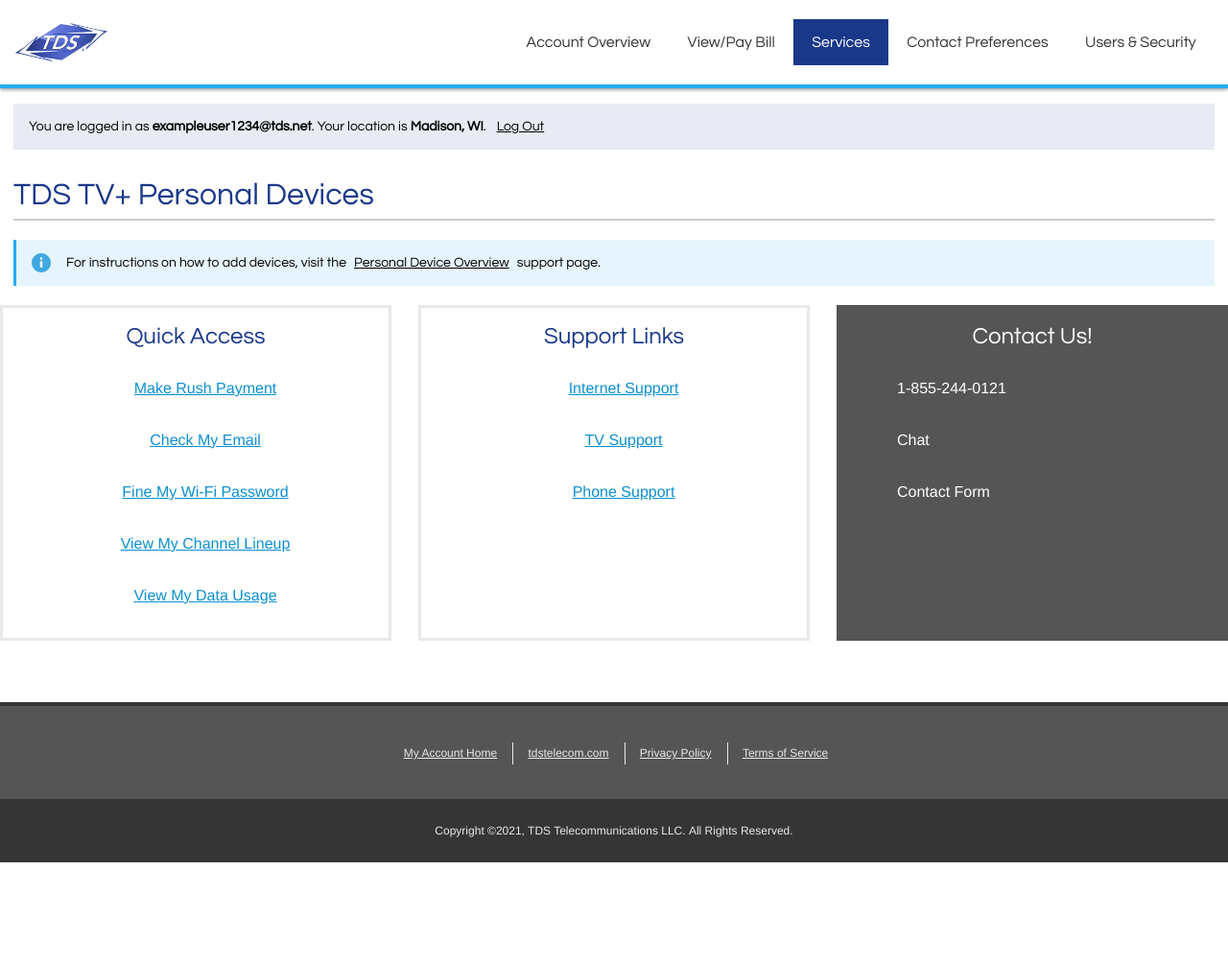
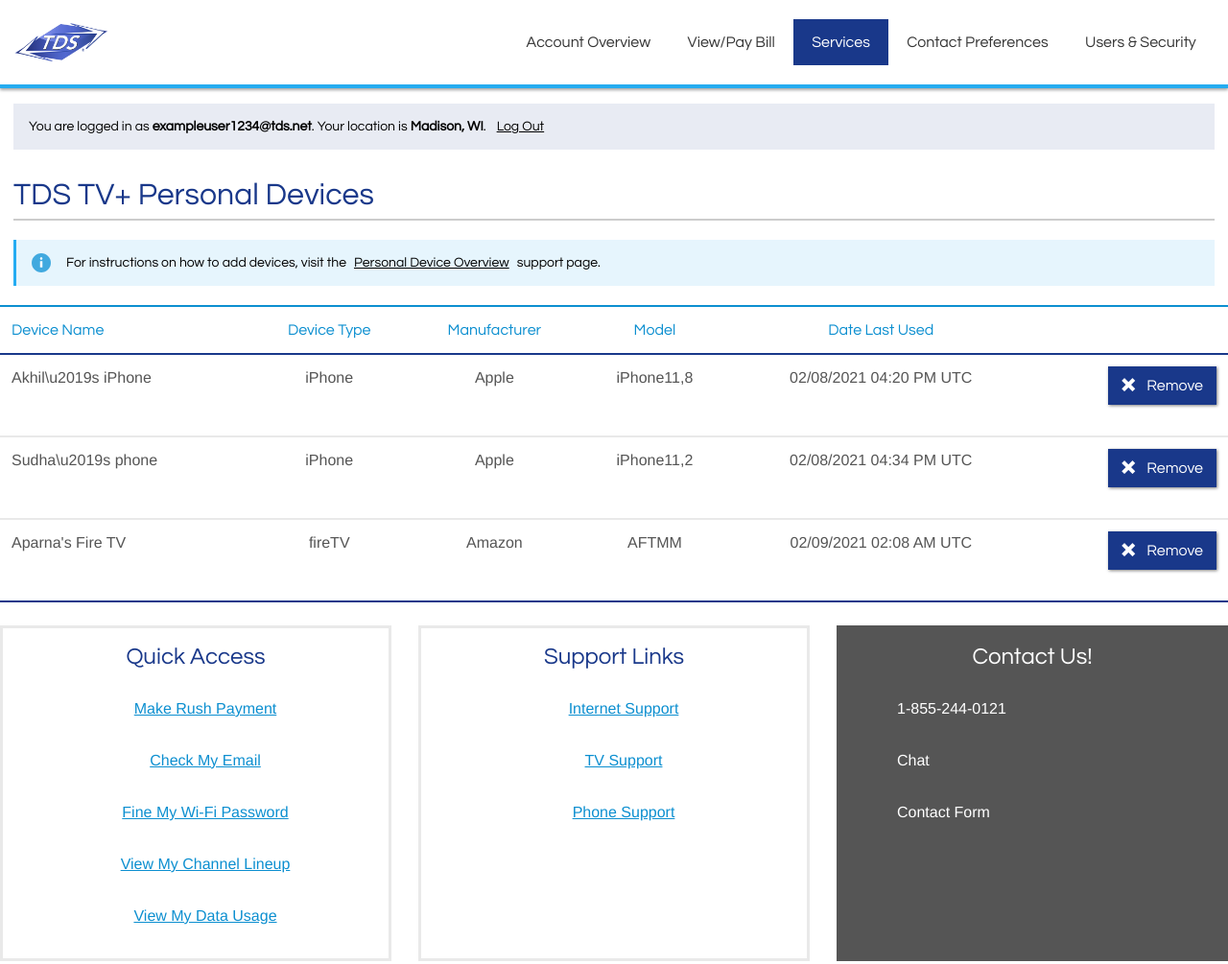
Before and after one commit to este-tea/cssportal, a plain HTML site: page html/tv-plus-devices.html in a window 1280 px wide. Shown: the top 1005 px of the page at 96% size. Before the commit the page ends 899 px from the top, so only its background shows below. Drawn offline with Linux system fonts and the light colour scheme; a small style sheet from the web is missing; a web font is replaced by a local one.

Commit message:
table and remove modal added

```diff
--- a/html/tv-plus-devices.html
+++ b/html/tv-plus-devices.html
@@ -59,6 +59,130 @@
               <div class="alert alert-info" role="alert">
                 <p>For instructions on how to add devices, visit the<a href="#">Personal Device Overview</a>support page.</p>
               </div>
+
+              <!-- if users have devices added -->
+              <div class="row">
+                  <table class="table tds-responsive-table bg-white" role="grid">
+                    <thead>
+                      <tr>
+                        <th>Device Name</th>
+                        <th>Device Type</th>
+                        <th>Manufacturer</th>
+                        <th>Model</th>
+                        <th>Date Last Used</th>
+                        <th></th>
+                      </tr>
+                    </thead>
+
+                    <tbody>
+                      <tr>
+                        <td data-label="Name">
+                          <div class="name">Akhil\u2019s iPhone</div>
+                        </td>
+
+                        <td class="text-center" data-label="type">
+                          <div class="type">iPhone</div>
+                        </td>
+
+                        <td class="text-center" data-label="Manufacturer">
+                          <div class="manufacturer">Apple</div>
+                        </td>
+
+                        <td class="text-center" data-label="Model">
+                          <div class="model">iPhone11,8</div>
+                        </td>
+
+                        <td class="text-center" data-label="date">
+                          <div class="date">02/08/2021 04:20 PM UTC</div>
+                        </td>
+
+                        <td>
+                          <button class="btn btn-primary tds-icon icon-x-left float-right" data-toggle="modal" data-target="#removeModal">Remove</button>
+                        </td>
+                      </tr>
+
+                      <tr>
+                        <td data-label="Name">
+                          <div class="name">Sudha\u2019s phone</div>
+                        </td>
+
+                        <td class="text-center" data-label="type">
+                          <div class="type">iPhone</div>
+                        </td>
+
+                        <td class="text-center" data-label="Manufacturer">
+                          <div class="manufacturer">Apple</div>
+                        </td>
+
+                        <td class="text-center" data-label="Model">
+                          <div class="model">iPhone11,2</div>
+                        </td>
+
+                        <td class="text-center" data-label="date">
+                          <div class="date">02/08/2021 04:34 PM UTC</div>
+                        </td>
+
+                        <td>
+                          <button class="btn btn-primary tds-icon icon-x-left float-right" data-toggle="modal" data-target="#removeModal">Remove</button>
+                        </td>
+                      </tr>
+
+                      <tr>
+                        <td data-label="Name">
+                          <div class="name">Aparna's Fire TV</div>
+                        </td>
+
+                        <td class="text-center" data-label="type">
+                          <div class="type">fireTV</div>
+                        </td>
+
+                        <td class="text-center" data-label="Manufacturer">
+                          <div class="manufacturer">Amazon</div>
+                        </td>
+
+                        <td class="text-center" data-label="Model">
+                          <div class="model">AFTMM</div>
+                        </td>
+
+                        <td class="text-center" data-label="date">
+                          <div class="date">02/09/2021 02:08 AM UTC</div>
+                        </td>
+
+                        <td>
+                          <button class="btn btn-primary tds-icon icon-x-left float-right" data-toggle="modal" data-target="#removeModal">Remove</button>
+                        </td>
+                      </tr>
+                    </tbody>
+                  </table>
+              </div>
+
+              <!-- remove modal -->
+              <section id="removeModal" class="modal fade confirmationModal delete" role="dialog">
+                <div class="modal-dialog tds-modal">
+
+                  <div class="modal-content">
+                    <div class="modal-header">
+                      <p class="modal-title h2">Are you sure you want to remove this device?</p>
+                      <button type="button" class="close" data-dismiss="modal" aria-label="Close Modal">&times;</button>
+                    </div>
+
+                    <div class="modal-body text-center">
+                      <p>Device Name: <b>AKHIL\U2019S IPHONE</b></p>
+                      <p>Manufacturer: <b>Apple</b></p>
+                      <p>Model: <b>iPhone11,8</b></p>
+                      <p>Date Last Used: <b>02/08/2021 04:20 PM UTC</b></p>
+                    </div>
+
+                    <div class="modal-footer">
+                      <button type="button" class="btn btn-primary primary-cta" data-dismiss="modal">Remove Device</button>
+                      <button type="button" class="btn btn-link" data-dismiss="modal">Cancel</button>
+                    </div>
+                  </div>
+
+                </div>
+              </section>
+              <!-- END remove modal -->
+              <!-- END if users have devices added -->
 
               <!-- cards plugin -->
               <div class="row">
```
